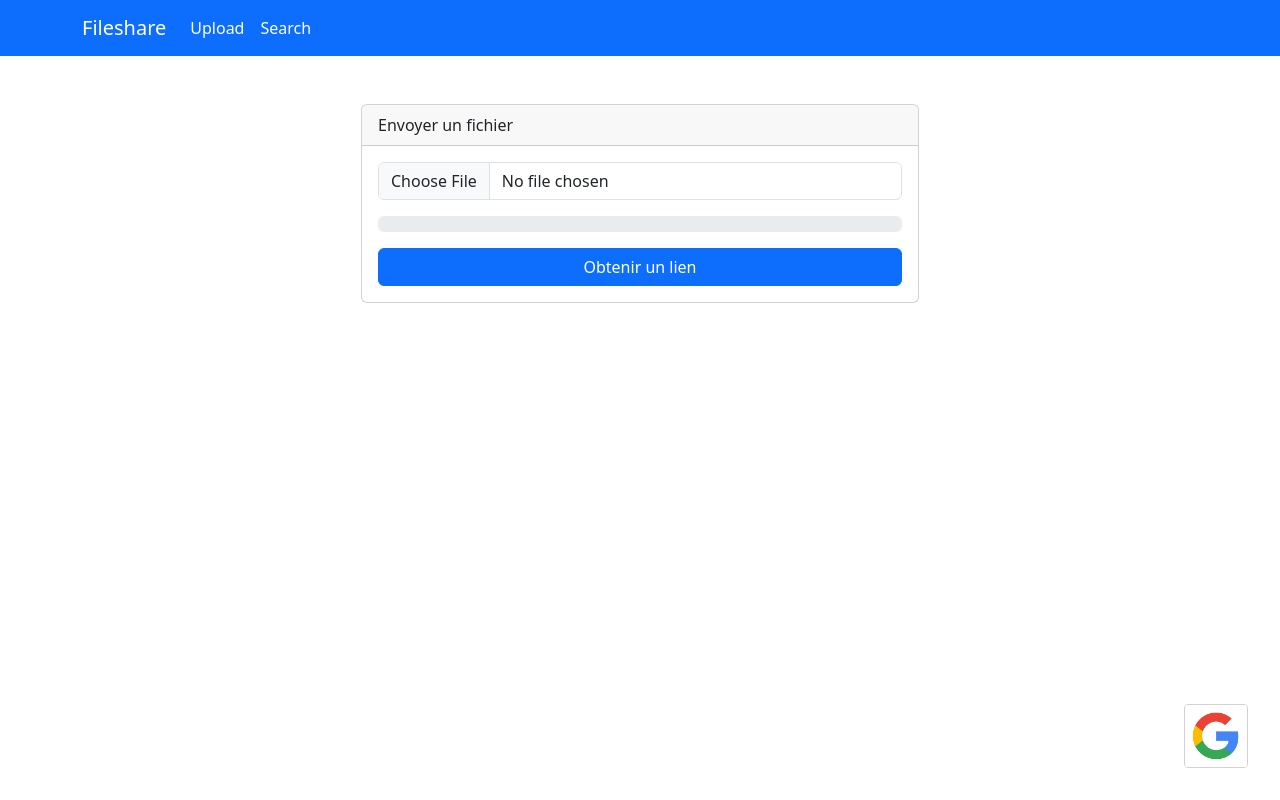
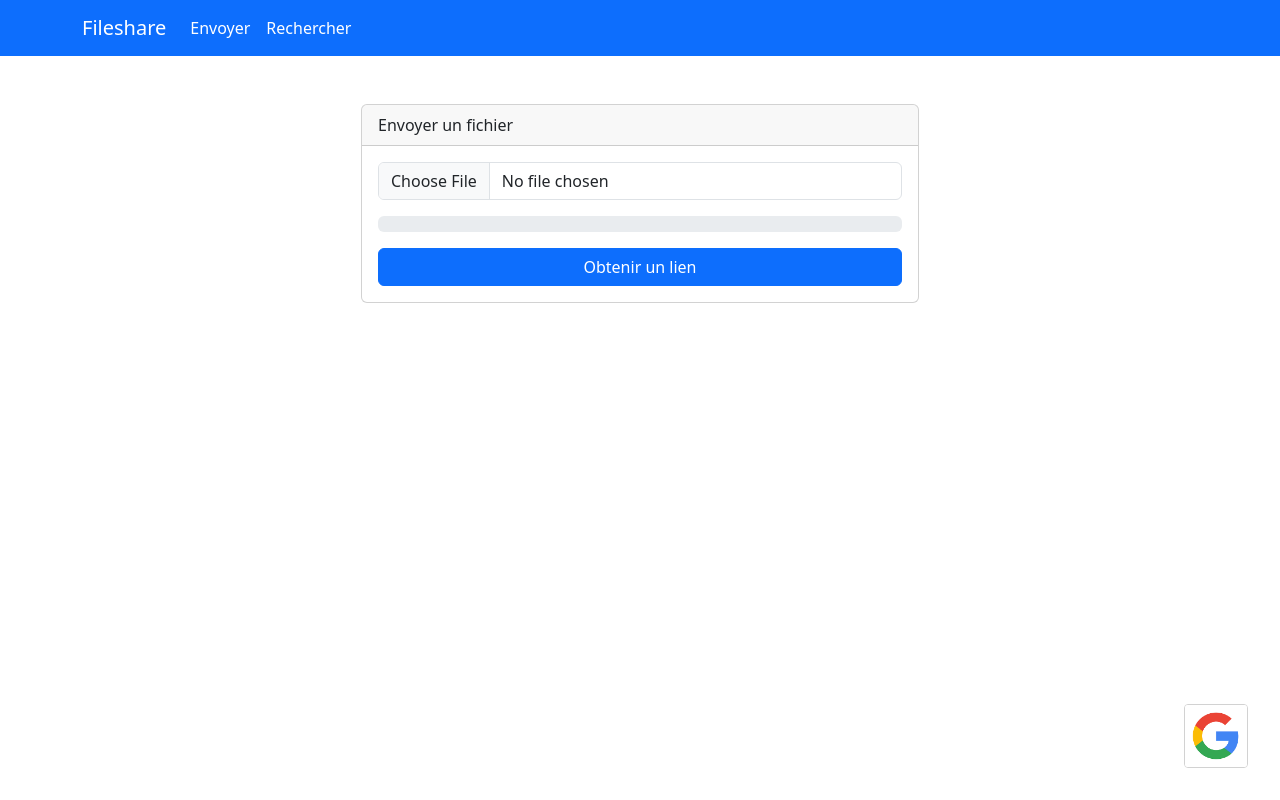
Before and after one commit to andritianaa/fileshare-firebase-react, a React (Vite) app: page / in a window 1280 px wide. Built offline with nearby package versions, Linux system fonts and the light colour scheme; no server answers.

Commit message:
translate

```diff
--- a/src/components/Navbar.tsx
+++ b/src/components/Navbar.tsx
@@ -15,14 +15,14 @@ export default function Navbar() {
                 <ReactNavbar.Collapse id="ReactNavbar-nav">
                     <Nav className="me-auto">
                         <Link to="/" className="nav-link text-white">
-                            Upload
+                            Envoyer
                         </Link>
                         <Link to="/files" className="nav-link text-white">
-                            Search
+                            Rechercher
                         </Link>
                         {currentUser && (
                             <Link to="/sent" className="nav-link text-white">
-                                My files
+                                Mes fichiers
                             </Link>
                         )}
                     </Nav>
```
